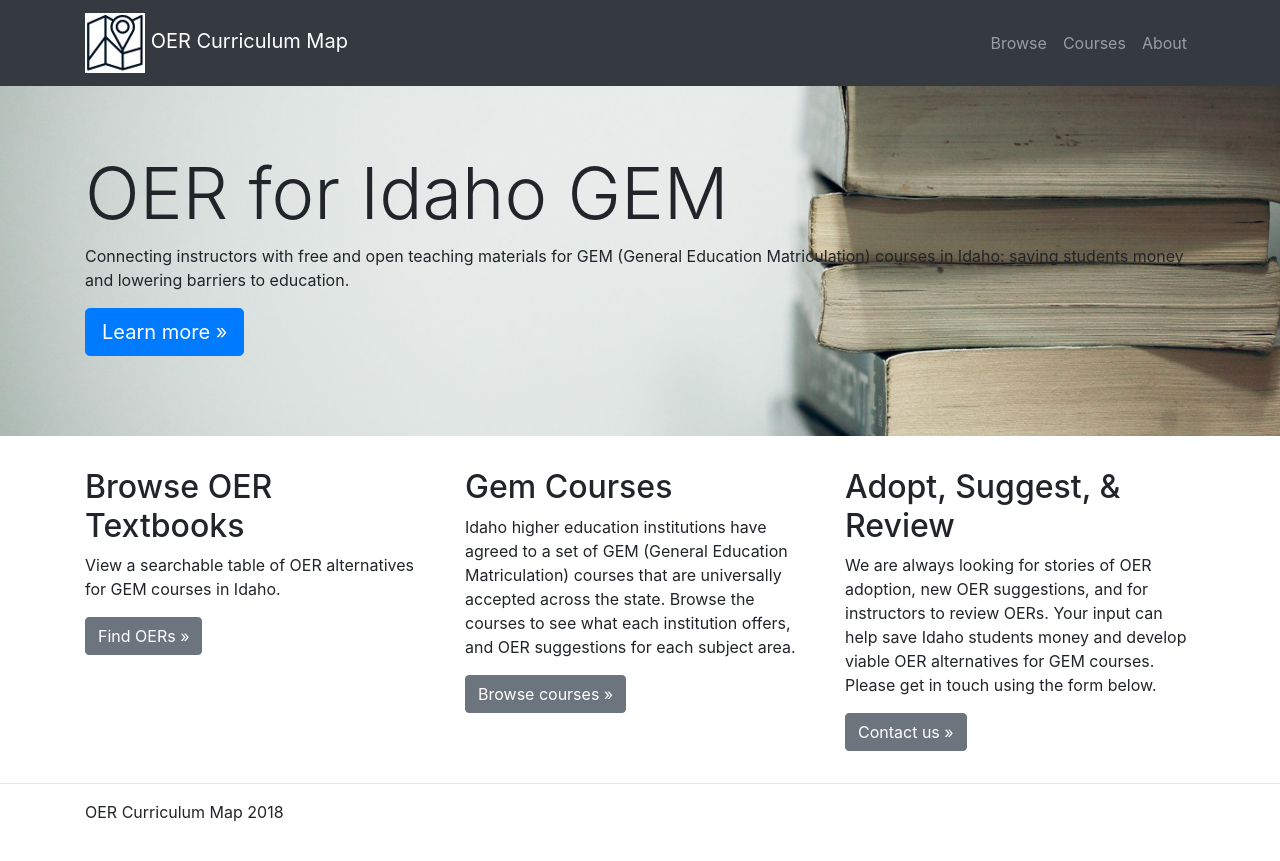
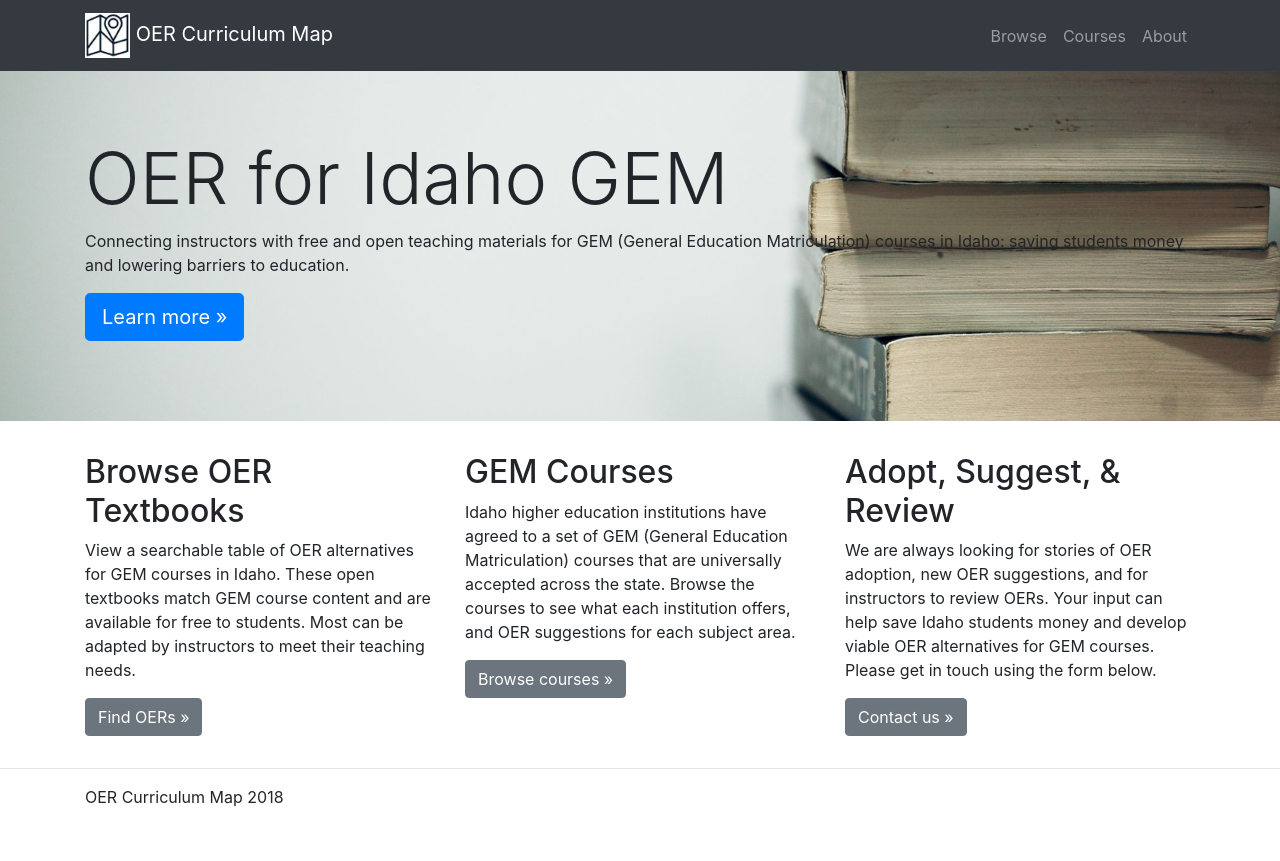
Before and after one commit to uidaholib/oer-curriculum-map, a Jekyll site: the page built from index.md, in a window 1280 px wide. Shown: the top 861 px of the page. Built offline with Jekyll 4.4.1, drawn with Linux system fonts in a browser that asks for light colours; part of the change alters nothing that is shown.

Commit message:
little tweak fixes

```diff
--- a/_config.yml
+++ b/_config.yml
@@ -6,13 +6,10 @@
 # Site settings
 title: OER Curriculum Map
 tagline: open textbook alternatives for common courses
-description: "A more complete description that will appear in meta tags and other locations where appropriate"
+description: "Connecting OER textbooks to Idaho GEM courses to save students money and lower barriers to education."
 keywords: university of idaho, open educational resources, OER, open textbooks
 email: ewilliamson@uidaho.edu
 
 # url variables
 url: https://uidaholib.github.io
 baseurl: /oer-curriculum-map
-
-# collection display variables
-# see _data/metadata-fields.csv
--- a/_includes/collection-nav.html
+++ b/_includes/collection-nav.html
@@ -1,7 +1,7 @@
 <nav class="navbar navbar-expand-md navbar-dark bg-dark">
     <div class="container">
         <a class="navbar-brand" href="{{ "/" | relative_url }}">
-            <img alt="map logo" src="{{ "/assets/images/map-logo.jpg" | relative_url }}">
+            <img alt="map logo" src="{{ "/assets/images/map-logo.jpg" | relative_url }}" style="max-width:45px">
             {{ site.title }}
         </a>
         <button class="navbar-toggler" type="button" data-toggle="collapse" data-target="#navbarsExampleDefault" aria-controls="navbarsExampleDefault" aria-expanded="false" aria-label="Toggle navigation">
--- a/_includes/google-analytics.html
+++ b/_includes/google-analytics.html
@@ -1,19 +1,7 @@
 <!-- Google Analytics -->
 {% if jekyll.environment == "production" %}
+<!--
 <script>
-  (function(i,s,o,g,r,a,m){i['GoogleAnalyticsObject']=r;i[r]=i[r]||function(){
-  (i[r].q=i[r].q||[]).push(arguments)},i[r].l=1*new Date();a=s.createElement(o),
-  m=s.getElementsByTagName(o)[0];a.async=1;a.src=g;m.parentNode.insertBefore(a,m)
-  })(window,document,'script','https://www.google-analytics.com/analytics.js','ga');
-
-  ga('create', 'UA-76328753-1', 'auto', {'allowLinker': true});
-  ga('create', 'UA-207648-1', 'auto', 'legacyTracker', {'allowLinker': false});
-  ga('create', 'UA-27436595-1', 'auto', 'legacyDigitalTracker', {'allowLinker': false});
-  ga('require', 'linker');
-  ga('linker:autoLink', ['digital.lib.uidaho.edu', 'www.ijc.uidaho.edu', 'vivo.nkn.uidaho.edu','poetry.lib.uidaho.edu','journals.lib.uidaho.edu','search.lib.uidaho.edu','inside.uidaho.edu', 'libguides.uidaho.edu'] );
-  ga('send', 'pageview');
-  ga('legacyTracker.send', 'pageview');
-  ga('legacyDigitalTracker.send', 'pageview');
-
 </script>
+-->
 {% endif %}
--- a/index.md
+++ b/index.md
@@ -14,11 +14,11 @@ title: Home
     <div class="row">
         <div class="col-md-4">
         <h2>Browse OER Textbooks</h2>
-        <p>View a searchable table of OER alternatives for GEM courses in Idaho. </p>
+        <p>View a searchable table of OER alternatives for GEM courses in Idaho. These open textbooks match GEM course content and are available for free to students. Most can be adapted by instructors to meet their teaching needs.</p>
         <p><a class="btn btn-secondary" href="{{ "/browse/" | absolute_url }}" role="button">Find OERs &raquo;</a></p>
         </div>
         <div class="col-md-4">
-        <h2>Gem Courses</h2>
+        <h2>GEM Courses</h2>
         <p>Idaho higher education institutions have agreed to a set of GEM (General Education Matriculation) courses that are universally accepted across the state. Browse the courses to see what each institution offers, and OER suggestions for each subject area.</p>
         <p><a class="btn btn-secondary" href="{{ "/courses/" | absolute_url }}" role="button">Browse courses &raquo;</a></p>
         </div>
```
